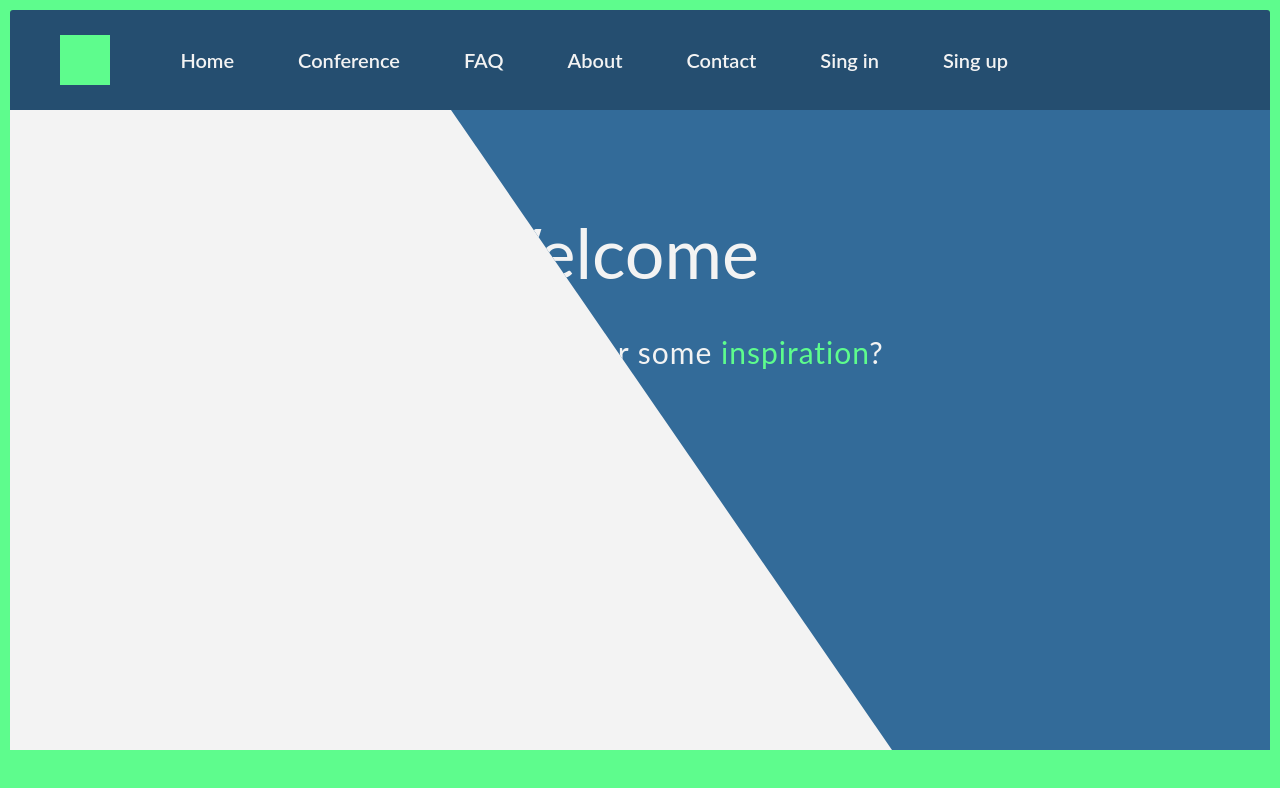
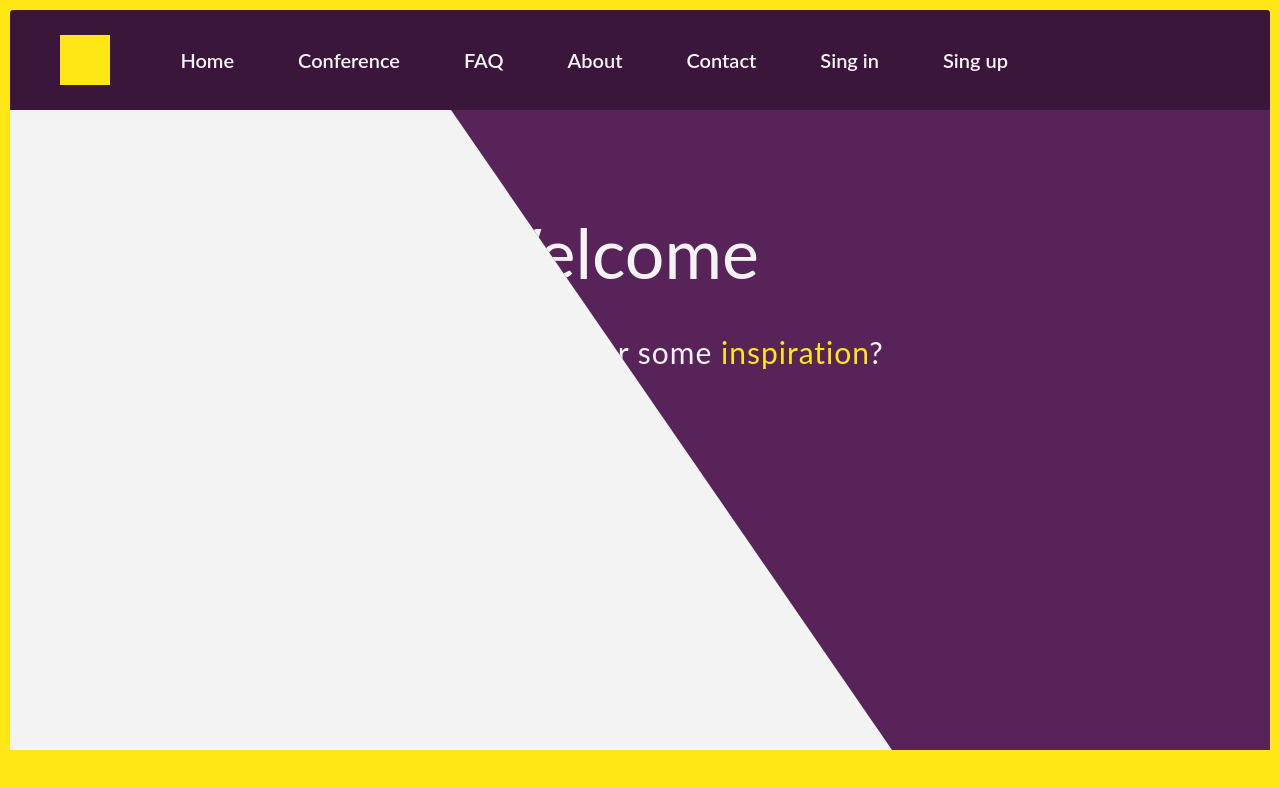
Before and after one commit to DownTown44/conference-uni, a React (Create React App) app: page / in a window 1280 px wide. Shown: the top 788 px of the page. Built offline with nearby package versions, Linux system fonts and the light colour scheme; the HTML template or start-up script is replaced by a standard one.

Commit message:
Color changes

```diff
--- a/src/css/style.css
+++ b/src/css/style.css
@@ -16,18 +16,18 @@ html {
 body {
   box-sizing: border-box;
   padding: 1rem;
-  background-color: #5EFC8D;
+  background-color: #FEE715;
   font-family: 'Lato', sans-serif; }
 
 .toolbar {
-  background-color: #254E70;
+  background-color: #3A173A;
   border-radius: 3px 3px 0px 0px;
   height: 100px;
   display: flex;
   justify-content: center;
   align-items: center; }
   .toolbar__logo {
-    background-color: #5EFC8D;
+    background-color: #FEE715;
     height: 5rem;
     width: 5rem;
     margin-right: auto;
@@ -52,12 +52,12 @@ body {
     .navigationItems__item:not(:first-child) {
       margin-left: 4rem; }
     .navigationItems__item:hover {
-      border: 2px solid #5EFC8D;
+      border: 2px solid #FEE715;
       border-radius: 3px;
-      background-color: #5EFC8D;
+      background-color: #FEE715;
       transform: translateY(-3px); }
       .navigationItems__item:hover a {
-        color: #254E70; }
+        color: #3A173A; }
     .navigationItems__item a {
       text-decoration: none;
       color: #f3f3f3;
@@ -67,7 +67,7 @@ body {
   background-color: #f3f3f3;
   font-size: 1.6rem; }
   .homePage__welcomeSection {
-    background-color: #336B99;
+    background-color: #582358;
     display: flex;
     flex-direction: column;
     justify-content: flex-start;
@@ -92,4 +92,4 @@ body {
       font-weight: 400;
       letter-spacing: 1px; }
       .homePage__greeting h2 span {
-        color: #5EFC8D; }
+        color: #FEE715; }
```
Also changed, not shown: src/sass/base/_base.scss (+6 -3 lines).
